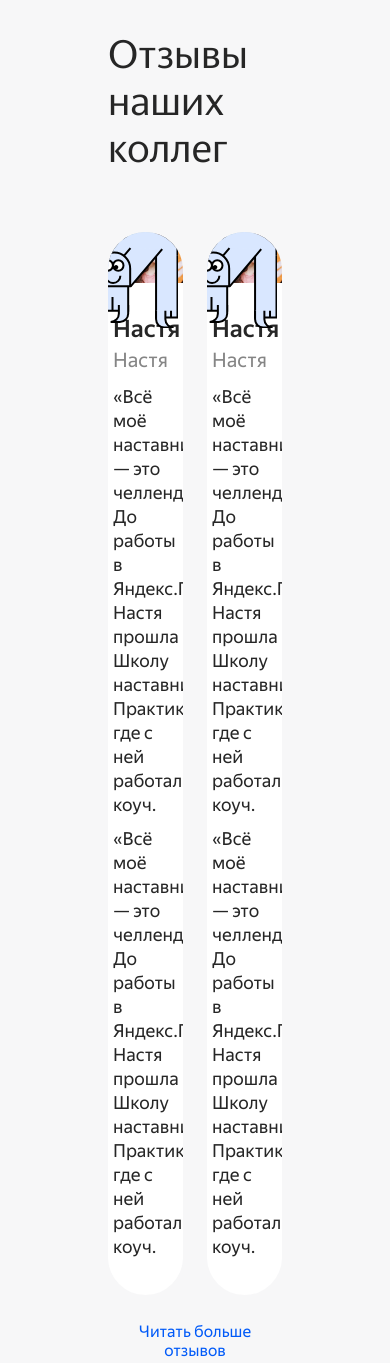
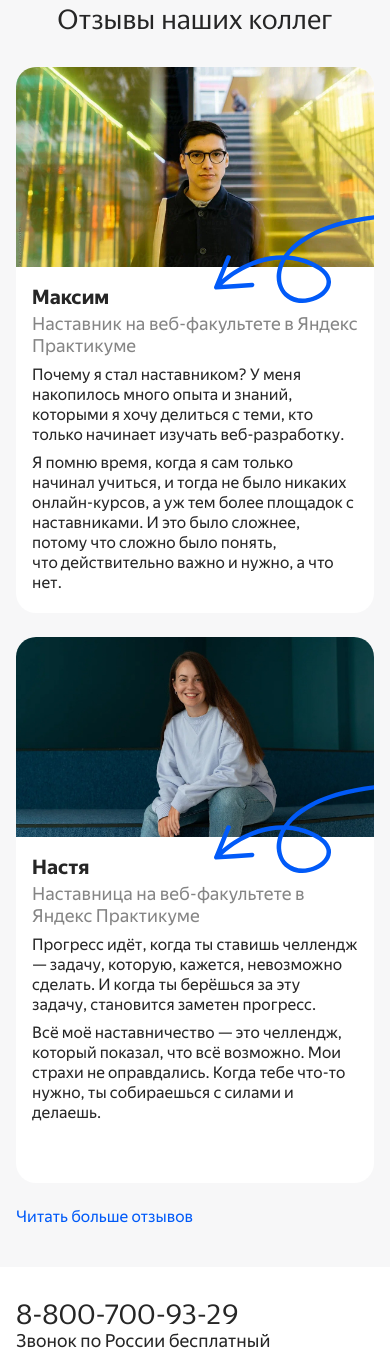
Before and after one commit to ViktorPekin/Yandex-Hr-job, a React app: page / in a window 390 px wide. Shown: the part 6010-7373 px from the top of the page. Built offline with nearby package versions, Linux system fonts and the light colour scheme.

Commit message:
finish: component feedback mobile

```diff
--- a/src/components/different-components/feedback-card/FeedbackCard.js
+++ /dev/null
@@ -1,23 +0,0 @@
-import './feedback-card.css';
-import cardImg from '../../../images/foto-feedback.png';
-import cardIcon from '../../../images/feedback_icon.svg';
-const FeedbackCard = () => {
-  return <div className='feedback-card'>
-    <img
-      className='feedback-card__card-img'
-      src={cardImg} alt="Настя"
-    />
-    <div className='feedback-card__container'>
-      <img
-        className='feedback-card__icon'
-        src={cardIcon} alt="Иконка"
-      />
-      <h3 className='feedback-card__card-title'>Настя</h3>
-      <h3 className='feedback-card__card-subtitle'>Настя</h3>
-      <p className='feedback-card__card-text'>«Всё моё наставничество — это челлендж». До работы в Яндекс.Практикуме Настя прошла Школу наставников Практикума, где с ней работал коуч.</p>
-      <p className='feedback-card__card-text'>«Всё моё наставничество — это челлендж». До работы в Яндекс.Практикуме Настя прошла Школу наставников Практикума, где с ней работал коуч.</p>
-    </div>
-  </div>
-}
-
-export default FeedbackCard
--- a/src/components/different-components/feedback-card/feedback-card.css
+++ /dev/null
@@ -1,61 +0,0 @@
-.feedback-card {
-  width: 100%;
-  border-radius: 60px;
-  background-color: var(--white);
-  overflow: hidden;
-}
-
-.feedback-card__card-img {
-  width: 100%;
-  max-height: 337px;
-  background-size: cover;
-}
-
-.feedback-card__container {
-  position: relative;
-  margin: 28px auto 36px;
-  width: 86.66%;
-}
-
-.feedback-card__icon {
-  position: absolute;
-  right: 0;
-  top: -103px;
-}
-
-.feedback-card__card-title {
-  margin: 0 0 4px;
-  padding: 0;
-  width: 100%;
-  color: var(--black);
-  font-style: normal;
-  font-weight: 500;
-  font-size: 24px;
-  line-height: 28px;
-}
-
-.feedback-card__card-subtitle {
-  margin: 0 0 12px;
-  padding: 0;
-  width: 100%;
-  font-style: normal;
-  font-weight: 400;
-  font-size: 20px;
-  line-height: 26px;
-  color: var(--dark-gray);
-}
-
-.feedback-card__card-text {
-  margin: 0;
-  padding: 0;
-  width: 100%;
-  font-style: normal;
-  font-weight: 400;
-  font-size: 18px;
-  line-height: 24px;
-  color: var(--black);
-}
-
-.feedback-card__card-text:last-of-type {
-  margin-top: 10px;
-}
--- a/src/components/main/feedback/Feedback.js
+++ b/src/components/main/feedback/Feedback.js
@@ -1,15 +1,61 @@
-import './feedback.css';
-import FeedbackCard from '../../different-components/feedback-card/FeedbackCard';
+import cardPhotoFirst from '../../../images/Photo1.jpg'
+import cardPhotoSecond from '../../../images/Photo2.jpg'
+import logoFeedback from '../../../images/logoFeedback.svg'
 
 const Feedback = () => {
-  return <section className='feedback'>
-    <h2 className='feedback__title font_display'>Отзывы наших коллег</h2>
-    <div className='feedback__container'>
-      <FeedbackCard />
-      <FeedbackCard />
-    </div>
-    <button type='button' className='feedback__button'>Читать больше отзывов</button>
-  </section>
+  return (
+    <section className='feedback'>
+      <h2 className='feedback__title font_display'>Отзывы наших коллег</h2>
+      <div className='feedback__container'>
+        <div className='feedback-card'>
+          <img className='feedback-card__card-img' src={cardPhotoFirst} alt='Работник' />
+          <div className='feedback-card__container'>
+            <img className='feedback-card__icon' src={logoFeedback} alt='Иконка' />
+            <div className='feedback-card__text-container'>
+              <h3 className='feedback-card__card-title'>Максим</h3>
+              <h3 className='feedback-card__card-subtitle'>Наставник на веб-факультете в Яндекс Практикуме</h3>
+              <p className='feedback-card__card-text'>
+                Почему я стал наставником? У меня накопилось много опыта и знаний, которыми я хочу делиться с теми, кто
+                только начинает изучать веб-разработку.
+              </p>
+              <p className='feedback-card__card-text'>
+                Я помню время, когда я сам только начинал учиться, и тогда не было никаких онлайн-курсов, а уж тем более
+                площадок с наставниками. И это было сложнее, потому что сложно было понять, что действительно важно и
+                нужно, а что нет.
+              </p>
+            </div>
+          </div>
+        </div>
+        <div className='feedback-card'>
+          <img className='feedback-card__card-img' src={cardPhotoSecond} alt='Работник' />
+          <div className='feedback-card__container'>
+            <img className='feedback-card__icon' src={logoFeedback} alt='Иконка' />
+            <div className='feedback-card__text-container'>
+              <h3 className='feedback-card__card-title'>Настя</h3>
+              <h3 className='feedback-card__card-subtitle'>Наставница на веб-факультете в Яндекс Практикуме</h3>
+              <p className='feedback-card__card-text'>
+                Прогресс идёт, когда ты ставишь челлендж — задачу, которую, кажется, невозможно сделать. И когда ты
+                берёшься за эту задачу, становится заметен прогресс.
+              </p>
+              <p className='feedback-card__card-text'>
+                Всё моё наставничество — это челлендж, который показал, что всё возможно. Мои страхи не оправдались.
+                Когда тебе что-то нужно, ты собираешься с силами и делаешь.
+              </p>
+            </div>
+          </div>
+        </div>
+      </div>
+      <a
+        type='button'
+        className='feedback__button'
+        href='https://career.habr.com/companies/praktikum-yandex/scores'
+        target='_blank'
+        rel='noreferrer'
+      >
+        Читать больше отзывов
+      </a>
+    </section>
+  )
 }
 
 export default Feedback
--- a/src/components/main/feedback/feedback.css
+++ b/src/components/main/feedback/feedback.css
@@ -17,19 +17,150 @@
   display: grid;
   grid-template-columns: 1fr 1fr;
   gap: 24px;
-  margin: 60px 0 28px;
+  margin: 60px 0 40px;
   width: 100%;
 }
 
 .feedback__button {
   margin: 0;
-  padding: 0;
-  border: 0;
-  background: transparent;
+  font-style: normal;
+  font-weight: 400;
+  font-size: 20px;
+  line-height: 26px;
   color: var(--blue);
+  text-decoration: none;
 }
 
 .feedback__button:hover {
   cursor: pointer;
   color: var(--blue-hover);
 }
+
+.feedback-card {
+  width: 100%;
+  border-radius: 20px;
+  background-color: var(--white);
+}
+
+.feedback-card__card-img {
+  width: 100%;
+  max-height: 337px;
+  background-size: cover;
+  border-radius: 20px 20px 0 0;
+}
+
+.feedback-card__container {
+  position: relative;
+  margin: 29px 0 36px;
+  display: flex;
+  justify-content: center;
+}
+
+.feedback-card__icon {
+  position: absolute;
+  right: 0px;
+  top: -70px;
+}
+
+.feedback-card__text-container {
+  width: 86.66%;
+}
+
+.feedback-card__card-title {
+  margin: 0 0 4px;
+  padding: 0;
+  width: 100%;
+  color: var(--black);
+  font-style: normal;
+  font-weight: 500;
+  font-size: 24px;
+  line-height: 28px;
+}
+
+.feedback-card__card-subtitle {
+  margin: 0 0 12px;
+  padding: 0;
+  width: 100%;
+  font-style: normal;
+  font-weight: 400;
+  font-size: 20px;
+  line-height: 26px;
+  color: var(--dark-gray);
+}
+
+.feedback-card__card-text {
+  margin: 0 0 10px 0;
+  padding: 0;
+  width: 100%;
+  font-style: normal;
+  font-weight: 400;
+  font-size: 18px;
+  line-height: 24px;
+  color: var(--black);
+}
+
+.feedback-card__card-text:last-of-type {
+  margin: 0;
+}
+
+@media screen and (max-width: 1023.98px) {
+  .feedback {
+    padding: 52px 50px 40px 50px;
+  }
+}
+
+@media screen and (max-width: 767.98px) {
+  .feedback__container {
+    grid-template-columns: 1fr;
+    grid-template-rows: 1fr 1fr;
+  }
+}
+
+@media screen and (max-width: 549.98px) {
+  .feedback {
+    padding: 52px 16px 40px 16px;
+  }
+
+  .feedback__title {
+    font-size: 28px;
+    line-height: 32px;
+    text-align: center;
+  }
+
+  .feedback__container {
+    margin: 32px 0 24px;
+  }
+
+  .feedback__button {
+    font-size: 16px;
+    line-height: 20px;
+  }
+}
+
+@media screen and (max-width: 549.98px) {
+  .feedback-card__container {
+    margin: 13px 0 20px;
+  }
+
+  .feedback-card__text-container {
+    width: 91%;
+  }
+
+  .feedback-card__card-title {
+    font-weight: 700;
+    font-size: 20px;
+    line-height: 24px;
+  }
+
+  .feedback-card__card-subtitle {
+    margin: 0 0 8px;
+    font-size: 18px;
+    line-height: 22px;
+  }
+
+  .feedback-card__card-text {
+    margin: 0 0 8px 0;
+    font-size: 16px;
+    line-height: 20px;
+  }
+}
--- a/src/index.css
+++ b/src/index.css
@@ -10,3 +10,4 @@
 @import url(./components/main/vacancies/vacancies.css);
 @import url(./components/main/vacancies/vacancy/vacancy.css);
 @import url(./components/main/practicum/practicum.css);
+@import url(./components/main/feedback/feedback.css);
```
Also changed, not shown: src/images/Photo1.jpg (added), src/images/Photo2.jpg (added), src/images/feedback_icon.svg (deleted), src/images/foto-feedback.png (deleted), src/images/logoFeedback.svg (added).
